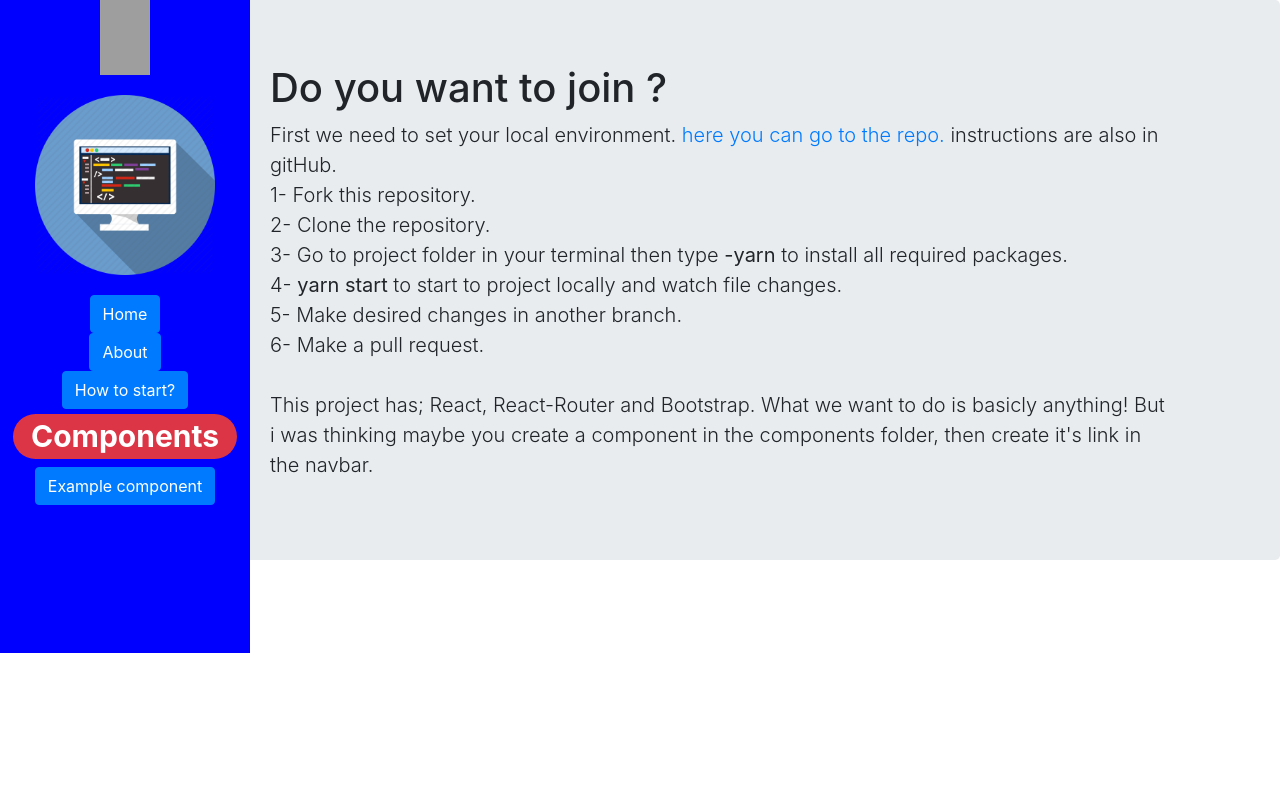
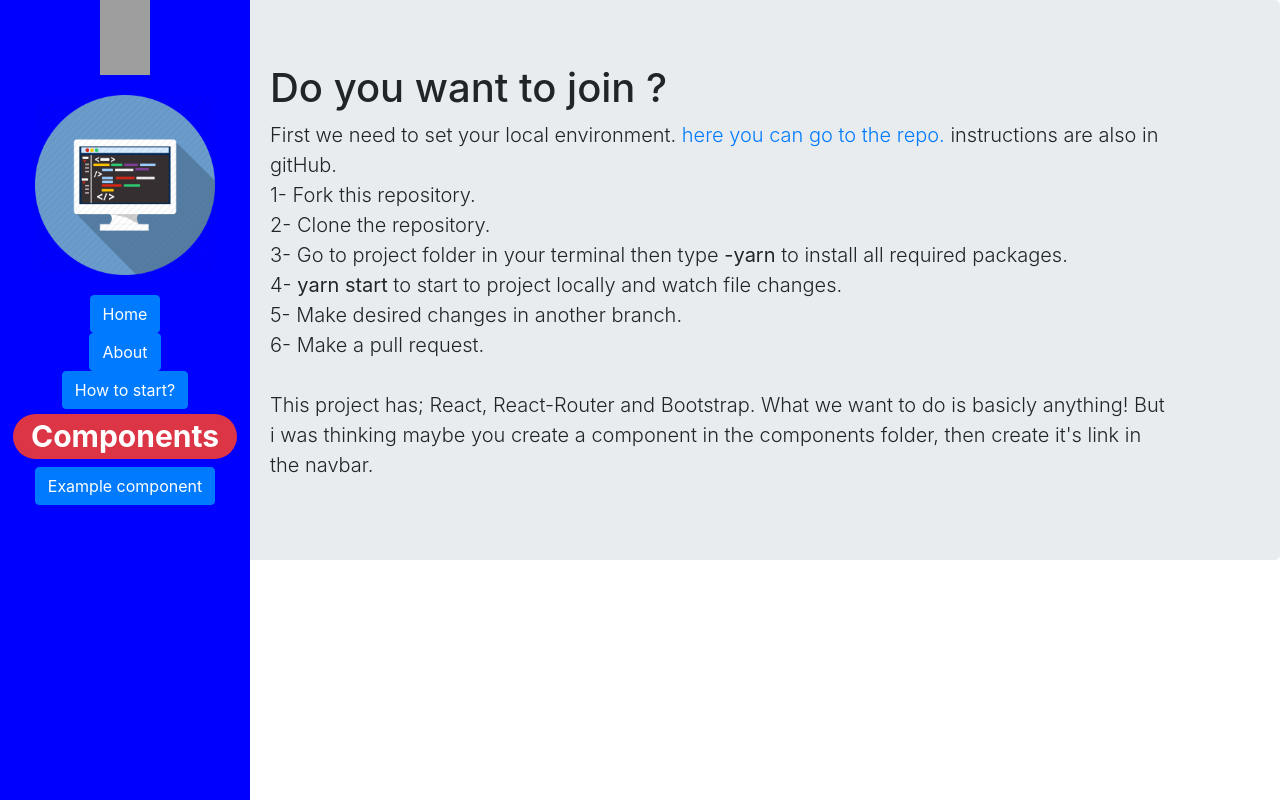
Before and after one commit to JoleDev/juniors-unite, a React (Create React App) app: page /howtostart in a window 1280 px wide. Built offline with nearby package versions, Linux system fonts and the light colour scheme; grey boxes are pictures that could not be loaded.

Commit message:
hotfixes
Design related hotfixes, component removal.

```diff
--- a/src/App.css
+++ b/src/App.css
@@ -8,9 +8,10 @@ padding-top: 20px;
 .Navbar{
   float: left;
   background-color: blue;
-  height: 51vw;
+  height: 100vh;
   min-height: 600px;
   max-width: 300px;
+  overflow-y: auto;
 }
 
 .inner-navbar{
--- a/src/App.js
+++ b/src/App.js
@@ -1,11 +1,11 @@
 import React from 'react';
 import './App.css';
-import { BrowserRouter as Router, Route, Link } from "react-router-dom";
+import { BrowserRouter as Router, Route } from "react-router-dom";
 import TestComponent from './components/TestComponent';
-import { Button, ButtonGroup, Badge } from 'reactstrap'
 import About from './components/About.jsx'
 import HowToStart from './components/HowToStart.jsx'
 import Home from './components/Home.jsx';
+import Navbar from './components/Navbar';
 
 
 // TestComponent is being imported, your components will be imported as well.
@@ -13,38 +13,7 @@ import Home from './components/Home.jsx';
 const AppRouter = () => (
   <Router>
     <div>
-      <nav className='Navbar'>
-      <a target="_blank"
-      rel="noopener noreferrer"
-      alt=''
-      href="mailto:oytuntutuncu86@gmail.com">
-      <img className="contacticons"
-      alt="e-mail me"
-      src="https://icons.iconarchive.com/icons/graphicloads/100-flat/256/email-2-icon.png" />
-      </a>
-      <a target="_blank"
-      rel="noopener noreferrer"
-      href="https://api.whatsapp.com/send?phone=905554147155">
-      <img className="contacticons"
-      alt='text me'
-      src="https://i0.wp.com/www.vectorico.com/wp-content/uploads/2018/02/Whatsapp-Icon.png?resize=300%2C300" />
-      </a>
-      <a target='_blank'
-      rel="noopener noreferrer"
-      href='https://github.com/oytuntutun/juniors-unite' >
-      <img alt='together we are strong'  id='navicon' src='/img/navicon.png' /></a>
-        <ButtonGroup vertical className='inner-navbar' style={{ alignItems: 'center', }}>
-          <Link to="/"><Button
-            color='primary'
-            block>Home
-         </Button></Link>
-          <Link to="/about/"><Button color='primary'>About</Button></Link>
-          <Link to="/howtostart/"><Button color='primary'>How to start?</Button></Link>
-          <h1><Badge color='danger' pill>Components</Badge></h1>
-          <Link to="/testComponent"><Button color='primary'>Example component</Button></Link>
-        </ButtonGroup>
-      </nav>
-
+      <Navbar />
       <Route path="/testComponent" component={TestComponent} />
       <Route path="/" exact component={Home} />
       <Route path="/about/" component={About} />
--- /dev/null
+++ b/src/components/Navbar.jsx
@@ -0,0 +1,46 @@
+import React, { Component } from 'react'
+
+import { Button, ButtonGroup, Badge } from 'reactstrap'
+import { Link } from "react-router-dom";
+
+class Navbar extends Component {
+  render() {
+    return (
+      <div>
+        <nav className='Navbar'>
+          <a target="_blank"
+            rel="noopener noreferrer"
+            alt=''
+            href="mailto:oytuntutuncu86@gmail.com">
+            <img className="contacticons"
+              alt="e-mail me"
+              src="https://icons.iconarchive.com/icons/graphicloads/100-flat/256/email-2-icon.png" />
+          </a>
+          <a target="_blank"
+            rel="noopener noreferrer"
+            href="https://api.whatsapp.com/send?phone=905554147155">
+            <img className="contacticons"
+              alt='text me'
+              src="https://i0.wp.com/www.vectorico.com/wp-content/uploads/2018/02/Whatsapp-Icon.png?resize=300%2C300" />
+          </a>
+          <a target='_blank'
+            rel="noopener noreferrer"
+            href='https://github.com/oytuntutun/juniors-unite' >
+            <img alt='together we are strong' id='navicon' src='/img/navicon.png' /></a>
+          <ButtonGroup vertical className='inner-navbar' style={{ alignItems: 'center', }}>
+            <Link to="/"><Button
+              color='primary'
+              block>Home
+         </Button></Link>
+            <Link to="/about/"><Button color='primary'>About</Button></Link>
+            <Link to="/howtostart/"><Button color='primary'>How to start?</Button></Link>
+            <h1><Badge color='danger' pill>Components</Badge></h1>
+            <Link to="/testComponent"><Button color='primary'>Example component</Button></Link>
+          </ButtonGroup>
+        </nav>
+      </div>
+    )
+  }
+}
+
+export default Navbar
--- a/src/components/testComponent.jsx
+++ b/src/components/testComponent.jsx
@@ -9,7 +9,7 @@ class TestComponent extends Component {
       <div>
         <Jumbotron className='example' color='primary'>
           <h1 className='display-5' >Example Component:</h1>
-          <p className='lead'>here could be anything, check out App.js.js for what else was needed to be created.</p>
+          <p className='lead'>here could be anything, check out App.js for what is needed to create your component.</p>
         </Jumbotron>
       </div>
     )
--- /dev/null
+++ b/src/styles/custom.css
@@ -0,0 +1 @@
+/* put your component CSS here then import it. */
```
Also changed, not shown: 2 other files (tests, documents, lock files or other folders).
